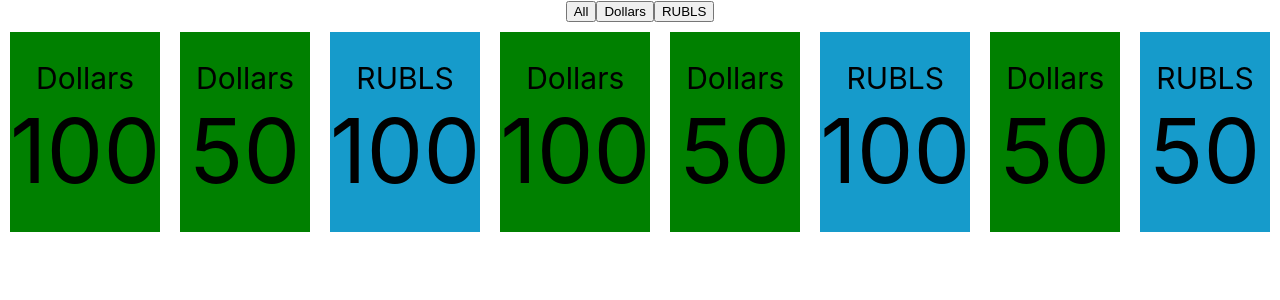
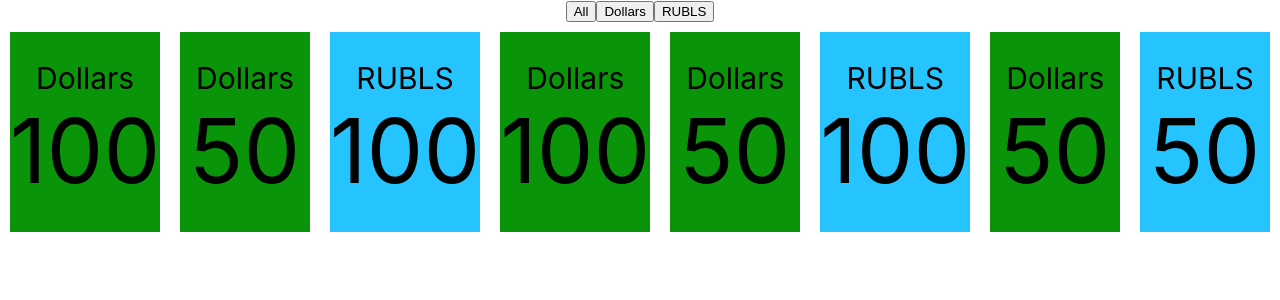
Before and after one commit to IJTINK7/additional_lessons, a React (Create React App) app: page / in a window 1280 px wide. Shown: the top 300 px of the page. Built offline with nearby package versions, Linux system fonts and the light colour scheme.

Commit message:
Refactoring the code

```diff
--- a/src/CurrentBankomat.tsx
+++ b/src/CurrentBankomat.tsx
@@ -5,23 +5,23 @@ import styled from "styled-components";
 type CurrentBankomatPropsType = {
     money: MoneyType
 }
+type BanknoteType={
+    colors: string
+}
 export const CurrentBankomat = (props:CurrentBankomatPropsType) => {
 
     return (
-        props.money.banknotes === "Dollars"
-            ? <BanknoteGreen>
-                <Name>{props.money.banknotes}</Name>
-                <Nominal>{props.money.value}</Nominal>
-            </BanknoteGreen>
-            : <BanknoteBlue>
-                <Name>{props.money.banknotes}</Name>
-                <Nominal>{props.money.value}</Nominal>
-            </BanknoteBlue>
+        <Banknote colors={props.money.banknotes === "Dollars" ? "#0a940a" : "#26c4ff" }>
+            <Name>{props.money.banknotes}</Name>
+            <Nominal>{props.money.value}</Nominal>
+        </Banknote>
+
     );
 };
 
 
-const BanknoteContainer = styled.div`
+const Banknote= styled.div<BanknoteType>`
+    background-color: ${props=>props.colors};
     display: flex;
     flex-direction: column;
     justify-content: center;
@@ -30,14 +30,6 @@ const BanknoteContainer = styled.div`
     width: 400px;
     height: 200px;
     margin: 10px;
-`;
-
-const BanknoteGreen = styled(BanknoteContainer)`
-    background-color: green;
-`;
-
-const BanknoteBlue = styled(BanknoteContainer)`
-  background-color: #169bcb;
 `;
 
 const Name = styled.div`
@@ -50,3 +42,58 @@ const Nominal = styled.div`
     align-content: center;
     font-size: 90px;
 `
+
+
+//--------------------------------------------------------------
+// import React from 'react';
+// import {MoneyType} from "./App";
+// import styled from "styled-components";
+//
+// type CurrentBankomatPropsType = {
+//     money: MoneyType
+// }
+// export const CurrentBankomat = (props:CurrentBankomatPropsType) => {
+//
+//     return (
+//         props.money.banknotes === "Dollars"
+//             ? <BanknoteGreen>
+//                 <Name>{props.money.banknotes}</Name>
+//                 <Nominal>{props.money.value}</Nominal>
+//             </BanknoteGreen>
+//             : <BanknoteBlue>
+//                 <Name>{props.money.banknotes}</Name>
+//                 <Nominal>{props.money.value}</Nominal>
+//             </BanknoteBlue>
+//     );
+// };
+//
+//
+// const BanknoteContainer = styled.div`
+//     display: flex;
+//     flex-direction: column;
+//     justify-content: center;
+//     align-items: center;
+//     align-content: center;
+//     width: 400px;
+//     height: 200px;
+//     margin: 10px;
+// `;
+//
+// const BanknoteGreen = styled(BanknoteContainer)`
+//     background-color: green;
+// `;
+//
+// const BanknoteBlue = styled(BanknoteContainer)`
+//   background-color: #169bcb;
+// `;
+//
+// const Name = styled.div`
+//     display: flex;
+//     align-content: center;
+//     font-size: 30px;
+// `
+// const Nominal = styled.div`
+//     display: flex;
+//     align-content: center;
+//     font-size: 90px;
+// `
```
